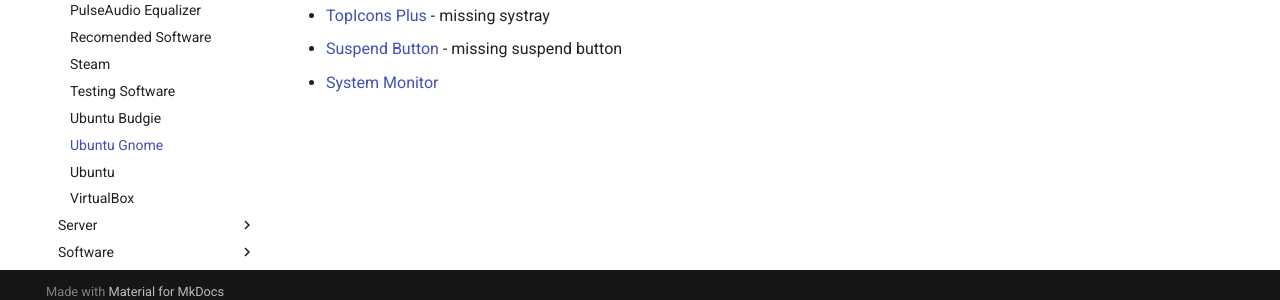
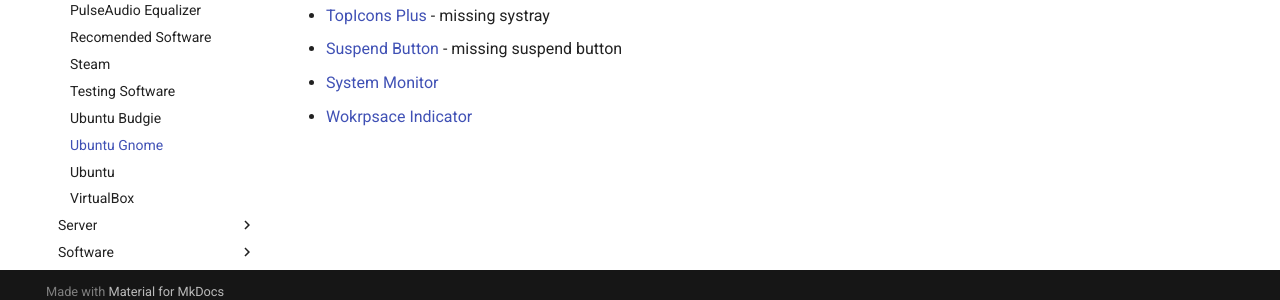
Before and after one commit to vician/wiki, an MkDocs documentation site: the page built from docs/Linux/Desktop/Ubuntu Gnome.md, in a window 1280 px wide. Shown: the part 586-886 px from the top of the page. Built offline with MkDocs 1.6.1 and Material for MkDocs 9.7.7, drawn with Linux system fonts in a browser that asks for light colours; comment, search, counter and statistics services are not loaded.

Commit message:
added workspace indicator

```diff
--- a/docs/Linux/Desktop/Ubuntu Gnome.md
+++ b/docs/Linux/Desktop/Ubuntu Gnome.md
@@ -14,3 +14,4 @@
 - [TopIcons Plus](https://extensions.gnome.org/extension/1031/topicons/) - missing systray
 - [Suspend Button](https://extensions.gnome.org/extension/826/suspend-button/) - missing suspend button
 - [System Monitor](https://extensions.gnome.org/extension/120/system-monitor/)
+- [Wokrpsace Indicator](https://extensions.gnome.org/extension/21/workspace-indicator/)
```
